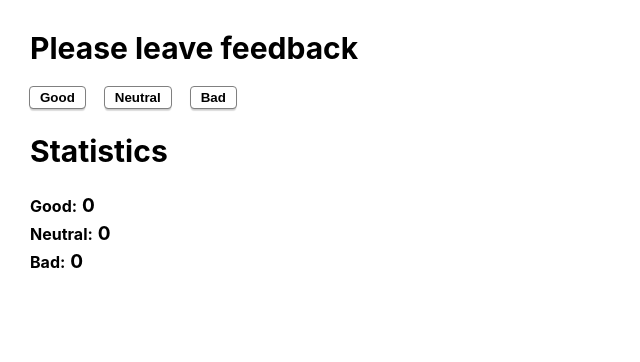
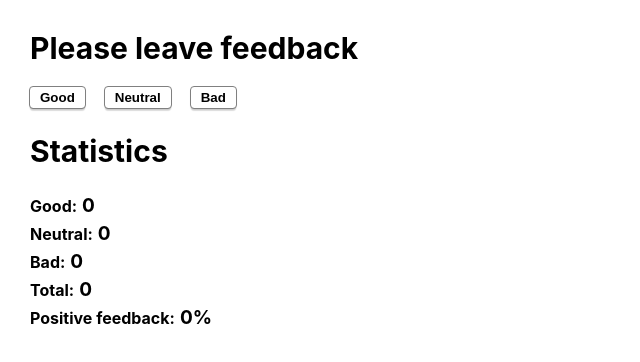
Before and after one commit to itfreshman2021/goit-react-hw-02-feedback, a React (Create React App) app: page / in a window 1280 px wide. Shown: the top 362 px of the page, without its empty margins (0-640 px from the left). Built offline with nearby package versions, Linux system fonts and the light colour scheme.

Commit message:
added step 2 to the solution of task 1

```diff
--- a/src/Components/feedback/Feedback.js
+++ b/src/Components/feedback/Feedback.js
@@ -13,6 +13,22 @@ class Feedback extends React.Component {
     this.setState(prevState => {
       return { [name]: prevState[name] + 1 };
     });
+  };
+
+  countTotalFeedback = () => {
+    const { good, neutral, bad } = this.state;
+    return good + neutral + bad;
+  };
+
+  countPositiveFeedbackPercentage = () => {
+    let countPositiveFeedback = 0;
+    const { good, neutral, bad } = this.state;
+    countPositiveFeedback = (good / (good + neutral + bad)) * 100;
+    if (!isFinite(countPositiveFeedback)) {
+      return 0;
+    }
+
+    return countPositiveFeedback.toFixed(0);
   };
 
   render() {
@@ -59,6 +75,14 @@ class Feedback extends React.Component {
             Bad:
             <span className={s.StatisticCount}>{this.state.bad}</span>
           </p>
+          <p className={s.StatisticsItem}>
+            Total:
+            <span className={s.StatisticCount}>{this.countTotalFeedback()}</span>
+          </p>
+          <p className={s.StatisticsItem}>
+            Positive feedback:
+            <span className={s.StatisticCount}>{this.countPositiveFeedbackPercentage()}%</span>
+          </p>
         </div>
       </div>
     );
```
